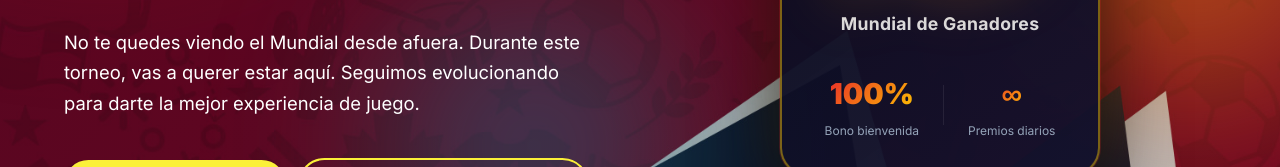
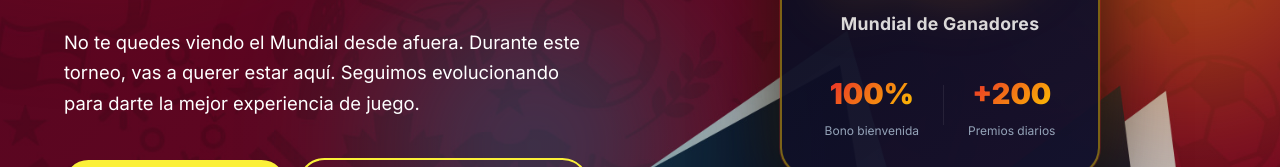
Before and after one commit to zathit17/mundial_de_ganadores_parley, a plain HTML site: page screens/home/index.html in a window 1280 px wide. Shown: the part 424-591 px from the top of the page. Drawn offline with nearby package versions, Linux system fonts and the light colour scheme.

Commit message:
feat: implement landing page for Mundial de Ganadores marketing campaign

```diff
--- a/screens/home/index.html
+++ b/screens/home/index.html
@@ -45,8 +45,10 @@
                 <p class="hero-subtitle">No te quedes viendo el Mundial desde afuera. Durante este torneo, vas a querer
                     estar aquí. Seguimos evolucionando para darte la mejor experiencia de juego.</p>
                 <div class="hero-cta">
-                    <a href="https://parley.la/registro" class="btn btn-primary btn-large">Completa tu registro ahora</a>
-                    <a href="https://play.google.com/store/apps/details?id=com.pcv.ve.parley&hl=es_419" class="btn btn-secondary-cta btn-large" target="_blank" rel="noopener">
+                    <a href="https://parley.la/registro" class="btn btn-primary btn-large">Completa tu registro
+                        ahora</a>
+                    <a href="https://play.google.com/store/apps/details?id=com.pcv.ve.parley&hl=es_419"
+                        class="btn btn-secondary-cta btn-large" target="_blank" rel="noopener">
                         <svg width="20" height="20" viewBox="0 0 24 24" fill="currentColor">
                             <path
                                 d="M3.18 23.76c.28.16.6.24.93.24.35 0 .7-.1 1.01-.29L20.8 14.4c.6-.35.97-.98.97-1.67 0-.7-.37-1.32-.97-1.67L5.12.29C4.48-.09 3.67-.1 3.02.27 2.38.63 2 1.31 2 2.06v19.88c0 .76.38 1.44 1.02 1.82h.16zM4 2.06L19.63 12 4 21.94V2.06z" />
@@ -69,7 +71,7 @@
                             </div>
                             <div class="stat-divider"></div>
                             <div class="stat">
-                                <span class="stat-num">∞</span>
+                                <span class="stat-num">+200</span>
                                 <span class="stat-text">Premios diarios</span>
                             </div>
                         </div>
@@ -153,7 +155,8 @@
                             instante</span>!</h2>
                     <p class="registro-desc">Antes de empezar a participar en las dinámicas del Mundial, necesitas
                         completar un último paso: valida tus datos y asegura tu cuenta.</p>
-                    <a href="https://parley.la/registro" class="btn btn-primary btn-large">Regístrate y reclama tu bono</a>
+                    <a href="https://parley.la/registro" class="btn btn-primary btn-large">Regístrate y reclama tu
+                        bono</a>
                 </div>
                 <div class="bono-card">
                     <div class="bono-fire">🔥</div>
@@ -218,7 +221,8 @@
                             </div>
                         </li>
                     </ul>
-                    <a href="https://play.google.com/store/apps/details?id=com.pcv.ve.parley&hl=es_419" class="btn btn-primary btn-large" target="_blank" rel="noopener">
+                    <a href="https://play.google.com/store/apps/details?id=com.pcv.ve.parley&hl=es_419"
+                        class="btn btn-primary btn-large" target="_blank" rel="noopener">
                         <svg width="20" height="20" viewBox="0 0 24 24" fill="currentColor">
                             <path
                                 d="M3.18 23.76c.28.16.6.24.93.24.35 0 .7-.1 1.01-.29L20.8 14.4c.6-.35.97-.98.97-1.67 0-.7-.37-1.32-.97-1.67L5.12.29C4.48-.09 3.67-.1 3.02.27 2.38.63 2 1.31 2 2.06v19.88c0 .76.38 1.44 1.02 1.82h.16zM4 2.06L19.63 12 4 21.94V2.06z" />
```
